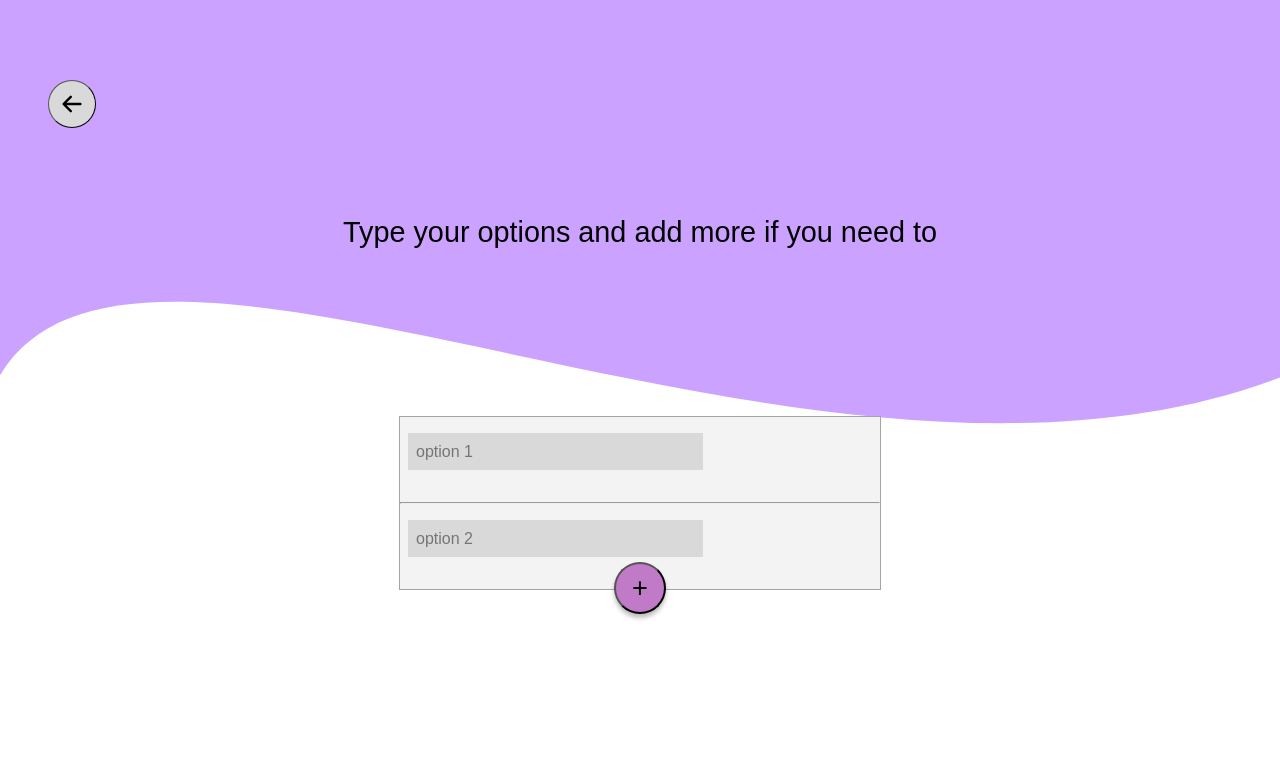
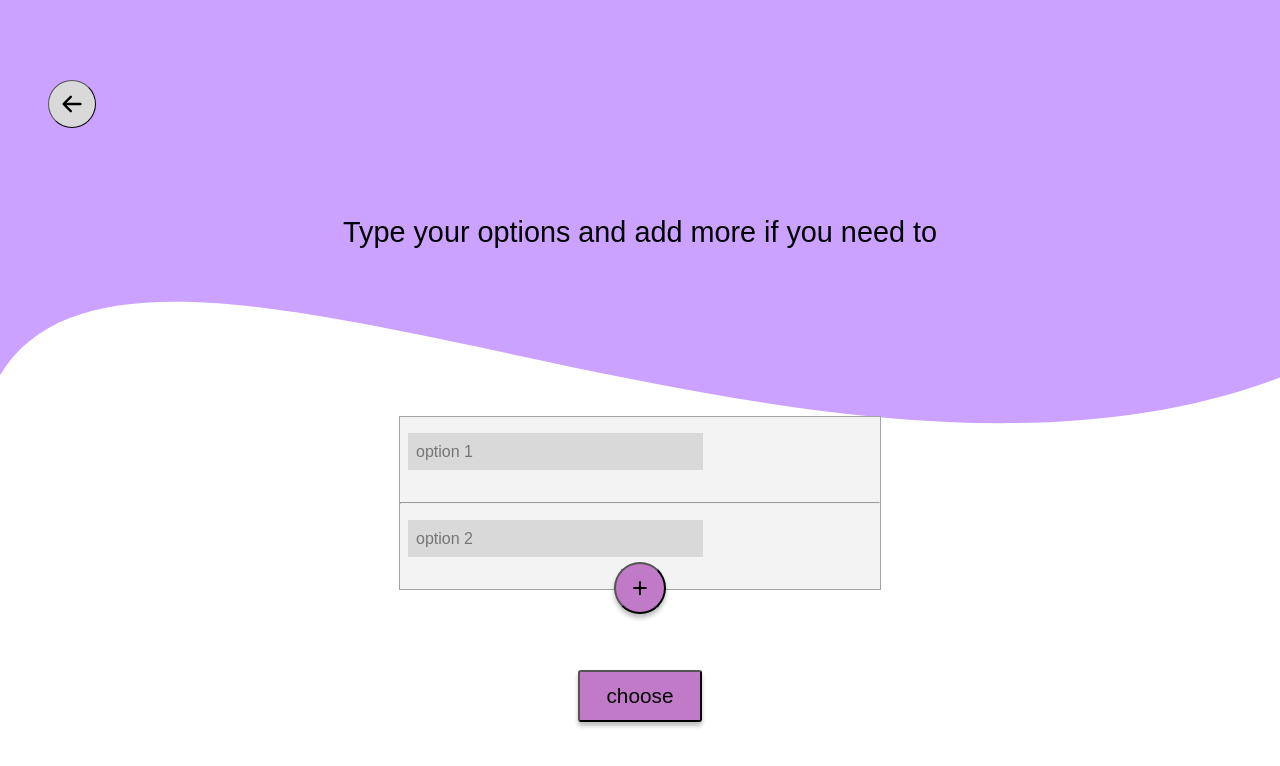
Before and after one commit to cjack0416/choose-for-me, a React (Create React App) app: page / in a window 1280 px wide. Shown: the top 766 px of the page. Built offline with nearby package versions, Linux system fonts and the light colour scheme.

Commit message:
Adding choose button

```diff
--- a/src/index.css
+++ b/src/index.css
@@ -50,17 +50,23 @@ button:hover {
   font-size: 1.3em;
   box-shadow: 0px 4px 4px rgba(0, 0, 0, 0.25);
   border-radius: 3px;
+}
+
+.btn:hover {
+  background-color: var(--button-hover-color);
+}
+
+.btn:active {
+  box-shadow: 0px 0px 0px rgba(0, 0, 0, 0.25);
+}
+
+.btn-animate {
   position: relative;
   top: 0;
   transition: top ease 0.3s, background-color ease-in 0.3s, box-shadow ease-in 0.3s;
 }
 
-.btn:hover {
-  background-color: var(--button-hover-color);
+.btn-animate:hover {
   box-shadow: 0px 8px 8px rgba(0, 0, 0, 0.25);
   top: -8px;
 }
-
-.btn:active {
-  box-shadow: 0px 0px 0px rgba(0, 0, 0, 0.25);
-}
--- a/src/pages/home/HomeView.jsx
+++ b/src/pages/home/HomeView.jsx
@@ -11,7 +11,7 @@ export default function HomeView() {
                 <h2 className='pg-grid-item'>tell us the list of options and we’ll choose for you</h2>
                 <Button classname='btn pg-grid-item' text={btnOneText} width={btnWidth} height={btnHeight}/>
                 <h2 className='pg-grid-item'>pick a category and location and we’ll choose for you</h2>
-                <Button classname='btn pg-grid-item' text={btnTwoText} width={btnWidth} height={btnHeight}/>
+                <Button classname='btn btn-animate pg-grid-item' text={btnTwoText} width={btnWidth} height={btnHeight}/>
             </div>
         </div>
     );
--- a/src/pages/pick-options/PickOptionsView.jsx
+++ b/src/pages/pick-options/PickOptionsView.jsx
@@ -1,5 +1,6 @@
 import PickOptionsContainer from "./components/PickOptionsContainer"
 import CircleButton from "./components/CircleButton"
+import Button from "../../components/Button"
 import { HiArrowLeft } from 'react-icons/hi'
 import "./index.css"
 
@@ -15,6 +16,9 @@ export default function PickOptionsView() {
             <div className="pick-option-main-container">
                 <PickOptionsContainer/>
             </div>
+            <div className="pick-option-main-container">
+                <Button classname={'btn choose-btn'} text={"choose"} width={"6em"} height={"2.5em"}/>
+            </div>
         </>
     );
 }
--- a/src/pages/pick-options/index.css
+++ b/src/pages/pick-options/index.css
@@ -11,3 +11,7 @@ h2 {
     justify-content: center;
     margin: 0 5rem 0 5rem;
 }
+
+.choose-btn {
+    margin-top: 5rem;
+}
```
